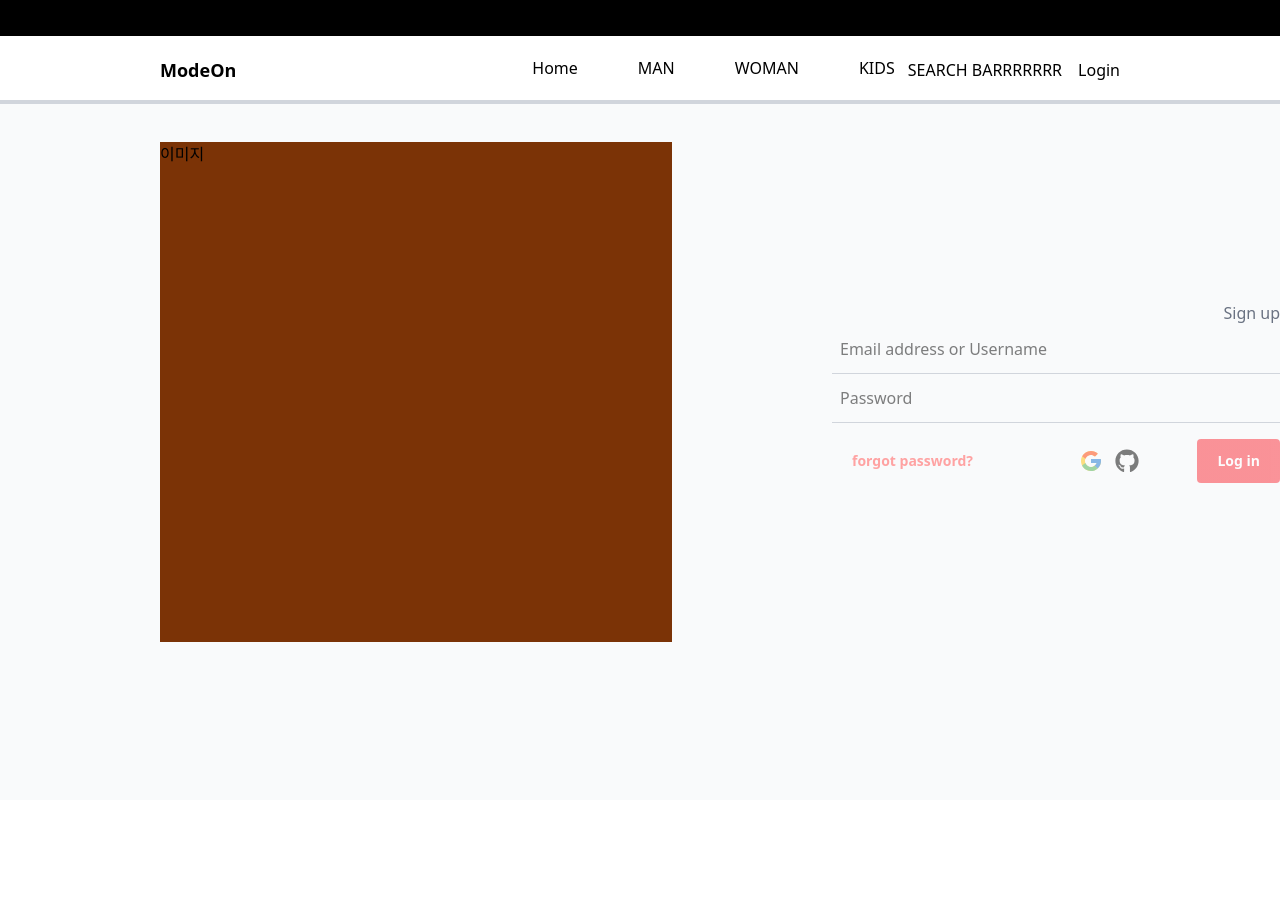
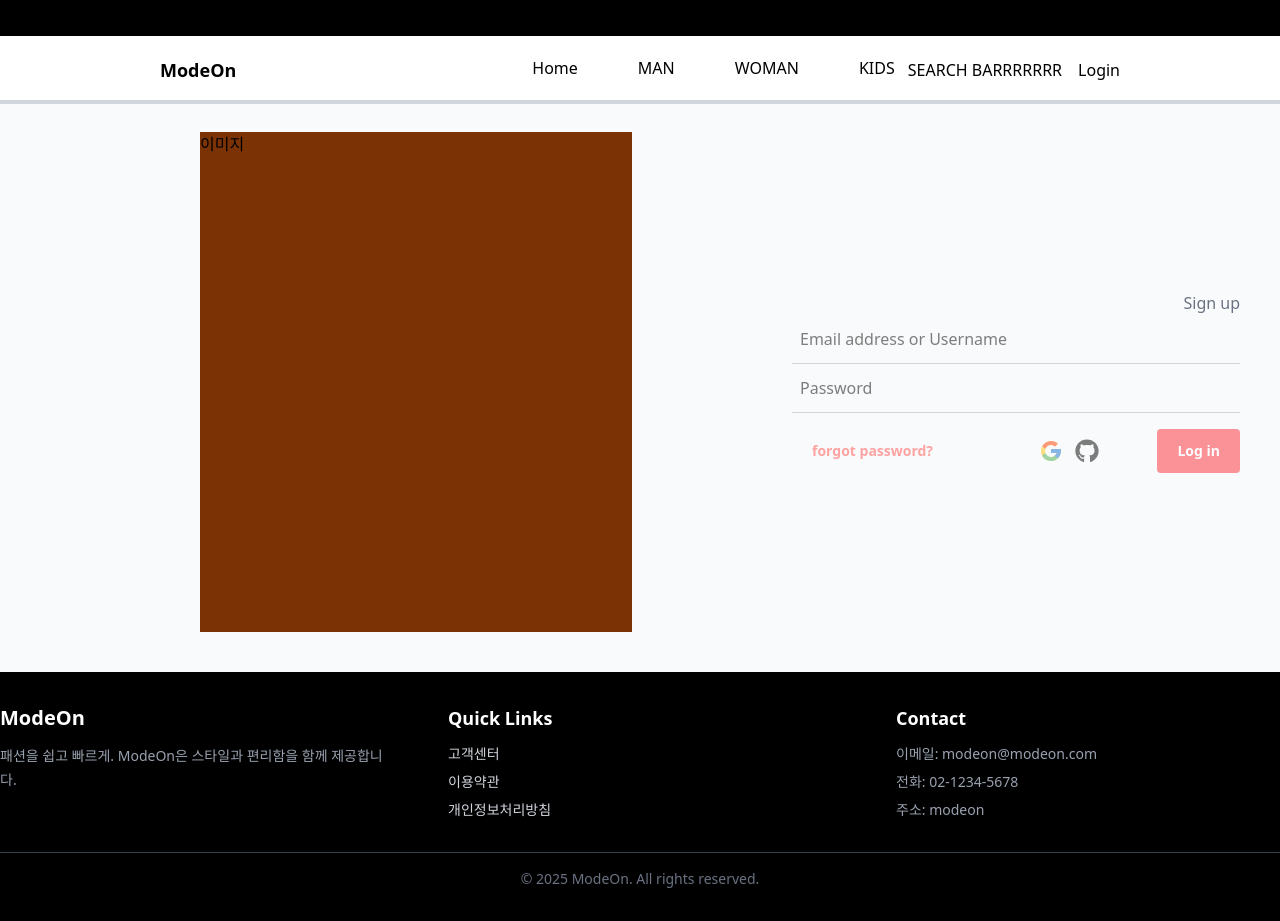
Before and after one commit to ModeOn-Team/ModeOn-frontend-server, a React (Vite) app: page /auth in a window 1280 px wide. Before the commit the page ends 800 px from the top, so only its background shows below. Built offline with nearby package versions, Linux system fonts and the light colour scheme; no server answers.

Commit message:
footer & Banner 추가

```diff
--- /dev/null
+++ b/src/components/layout/Banner.jsx
@@ -0,0 +1,5 @@
+const Banner = () => {
+  return <div className="w-full h-[500px] bg-amber-900">이미지</div>;
+};
+
+export default Banner;
--- a/src/components/layout/Footer.jsx
+++ b/src/components/layout/Footer.jsx
@@ -0,0 +1,45 @@
+const Footer = () => {
+  return (
+    <footer className="w-full bg-black text-gray-300 py-8 mt-10">
+      <div className="max-w-7xl mx-auto grid grid-cols-3 gap-16">
+        <div>
+          <h2 className="text-xl font-bold text-white mb-3">ModeOn</h2>
+          <p className="text-sm text-gray-400 leading-6">
+            패션을 쉽고 빠르게.
+            ModeOn은 스타일과 편리함을 함께 제공합니다.
+          </p>
+        </div>
+
+        <div>
+          <h3 className="text-white text-lg font-semibold mb-3">Quick Links</h3>
+          <ul className="space-y-2 text-sm">
+            <li>
+              <a href="/" className="hover:text-white transition-colors">고객센터</a>
+            </li>
+            <li>
+              <a href="/" className="hover:text-white transition-colors">이용약관</a>
+            </li>
+            <li>
+              <a href="/" className="hover:text-white transition-colors">개인정보처리방침</a>
+            </li>
+          </ul>
+        </div>
+
+        <div>
+          <h3 className="text-white text-lg font-semibold mb-3">Contact</h3>
+          <ul className="space-y-2 text-sm text-gray-400">
+            <li>이메일: modeon@modeon.com</li>
+            <li>전화: 02-1234-5678</li>
+            <li>주소: modeon</li>
+          </ul>
+        </div>
+      </div>
+
+      <div className="border-t border-gray-700 mt-8 pt-4 text-center text-sm text-gray-500">
+        © {new Date().getFullYear()} ModeOn. All rights reserved.
+      </div>
+    </footer>
+  );
+};
+
+export default Footer;
--- a/src/components/layout/MainLayout.jsx
+++ b/src/components/layout/MainLayout.jsx
@@ -1,10 +1,16 @@
+import Footer from "./Footer";
 import Header from "./Header";
 
 const MainLayout = ({ children, className = "" }) => {
-    return (
-    <div className="min-h-screen bg-blue-50 flex justify-center">
-      <Header/>
-      <div className={`w-full mt-26 bg-gray-50 z-0 ${className}`}>{children}</div>
+  return (
+    <div className="min-h-screen flex flex-col bg-gray-50">
+      <Header />
+
+      <main className={`flex-1 mt-24 px-4 md:px-10 ${className}`}>
+        {children}
+      </main>
+
+      <Footer />
     </div>
   );
 };
```
